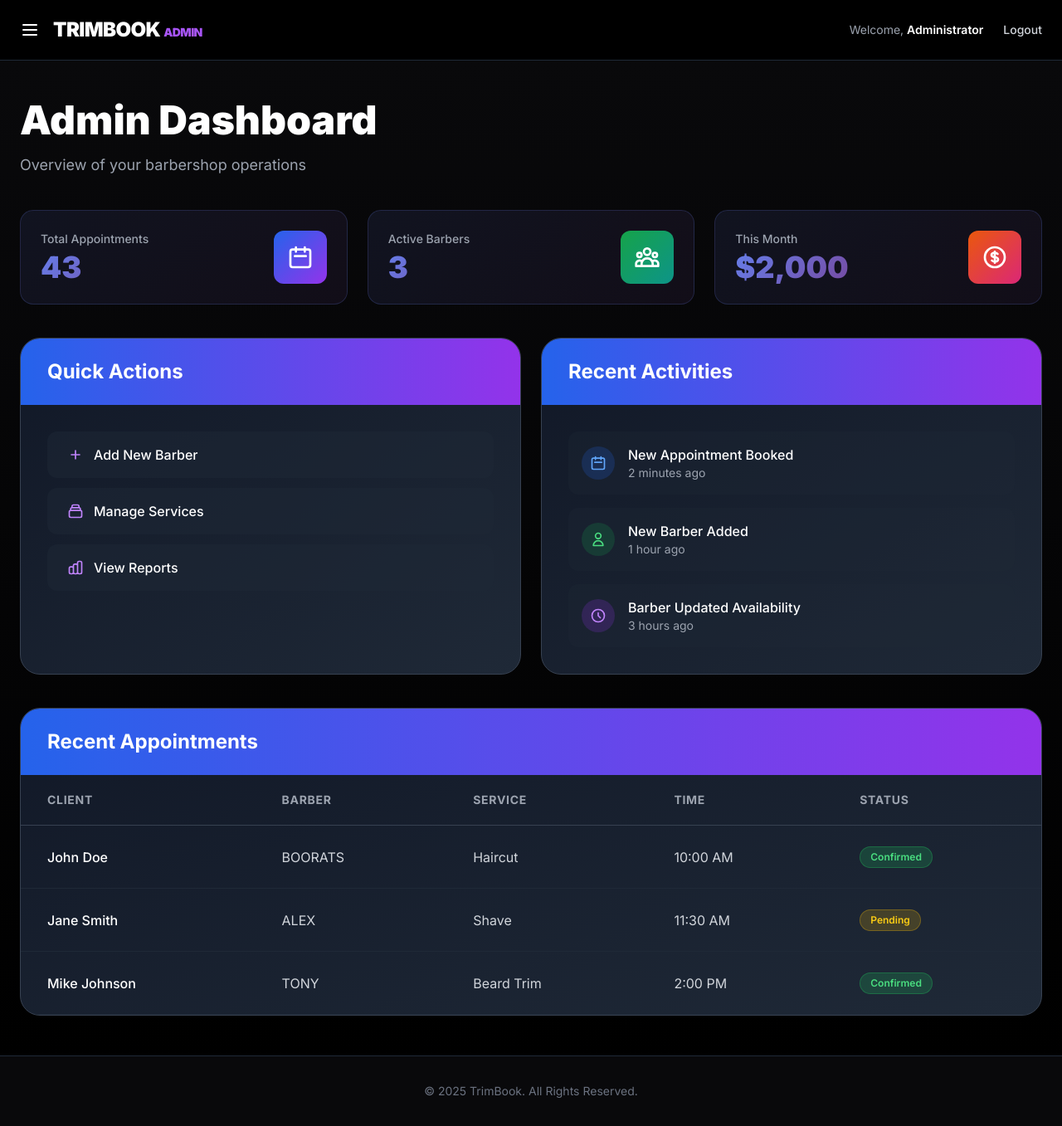
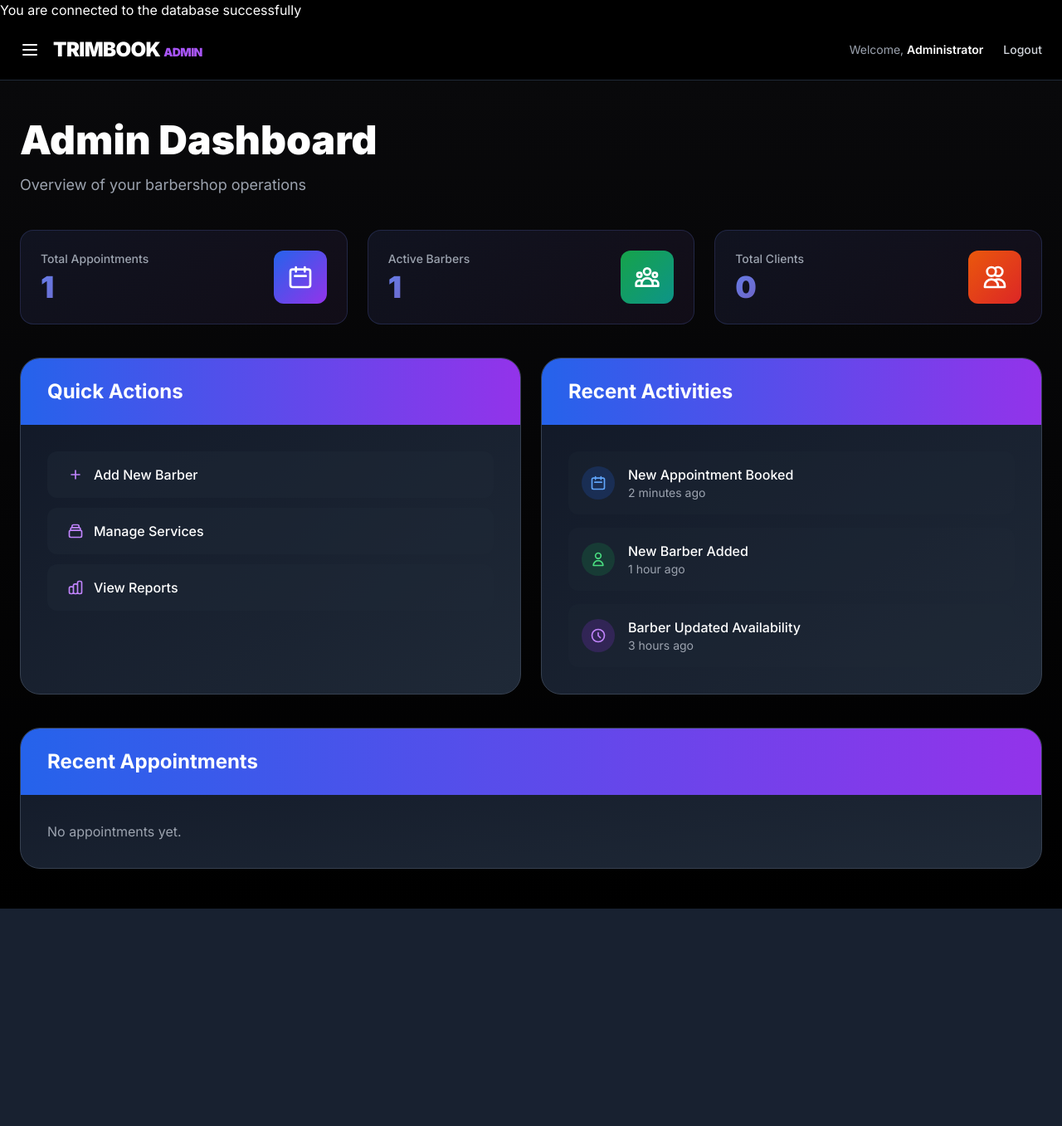
Before and after one commit to voncheems/trimbook, a PHP site: page /dashboards/admin_dashboard.php in a window 1280 px wide. Shown: the whole page at 83% size. After the commit the page ends 1095 px from the top, so only its background shows below. Run offline with PHP 8.4, Linux system fonts and the light colour scheme; tables that the repository leaves empty or names only in its code hold one stand-in row (values such as "Sample post"); some libraries are stand-ins or nearby versions.

Commit message:
Update admin_dashboard.php - accurate reports (total users)

```diff
--- a/dashboards/admin_dashboard.php
+++ b/dashboards/admin_dashboard.php
@@ -7,6 +7,40 @@ $admin_username = $_SESSION['admin_username'] ?? 'admin';
 
 // Get initials for avatar
 $initials = strtoupper(substr($admin_name, 0, 2));
+
+// Include database configuration
+require_once '../includes/dbconfig.php'; // Adjust path based on your file structure
+
+// Initialize stats with default values
+$stats = [
+    'total_appointments' => 0,
+    'active_barbers' => 0,
+    'total_clients' => 0
+];
+
+// Check if connection exists
+if (isset($conn) && $conn) {
+    // Count total appointments
+    $result = $conn->query("SELECT COUNT(*) as count FROM appointments");
+    if ($result) {
+        $row = $result->fetch_assoc();
+        $stats['total_appointments'] = $row['count'];
+    }
+
+    // Count active barbers
+    $result = $conn->query("SELECT COUNT(*) as count FROM barbers");
+    if ($result) {
+        $row = $result->fetch_assoc();
+        $stats['active_barbers'] = $row['count'];
+    }
+
+    // Count total clients (users with user_type = 'customer')
+    $result = $conn->query("SELECT COUNT(*) as count FROM users WHERE user_type = 'customer'");
+    if ($result) {
+        $row = $result->fetch_assoc();
+        $stats['total_clients'] = $row['count'];
+    }
+}
 ?>
 <!DOCTYPE html>
 <html lang="en">
@@ -68,6 +102,21 @@ $initials = strtoupper(substr($admin_name, 0, 2));
       transform: translateY(-2px);
       border-color: rgba(102, 126, 234, 0.4);
       box-shadow: 0 10px 30px rgba(102, 126, 234, 0.2);
+    }
+
+    .count-up {
+      animation: countUp 0.5s ease-out;
+    }
+
+    @keyframes countUp {
+      from {
+        opacity: 0;
+        transform: translateY(10px);
+      }
+      to {
+        opacity: 1;
+        transform: translateY(0);
+      }
     }
   </style>
 </head>
@@ -205,7 +254,7 @@ $initials = strtoupper(substr($admin_name, 0, 2));
           <div class="flex items-center justify-between">
             <div>
               <p class="text-gray-400 text-sm font-medium mb-1">Total Appointments</p>
-              <p class="text-4xl font-black gradient-text">43</p>
+              <p class="text-4xl font-black gradient-text count-up"><?= $stats['total_appointments'] ?></p>
             </div>
             <div class="w-16 h-16 bg-gradient-to-br from-blue-600 to-purple-600 rounded-xl flex items-center justify-center">
               <svg class="w-8 h-8" fill="none" stroke="currentColor" viewBox="0 0 24 24">
@@ -220,7 +269,7 @@ $initials = strtoupper(substr($admin_name, 0, 2));
           <div class="flex items-center justify-between">
             <div>
               <p class="text-gray-400 text-sm font-medium mb-1">Active Barbers</p>
-              <p class="text-4xl font-black gradient-text">3</p>
+              <p class="text-4xl font-black gradient-text count-up"><?= $stats['active_barbers'] ?></p>
             </div>
             <div class="w-16 h-16 bg-gradient-to-br from-green-600 to-teal-600 rounded-xl flex items-center justify-center">
               <svg class="w-8 h-8" fill="none" stroke="currentColor" viewBox="0 0 24 24">
@@ -230,16 +279,16 @@ $initials = strtoupper(substr($admin_name, 0, 2));
           </div>
         </div>
 
-        <!-- Monthly Revenue -->
+        <!-- Total Clients -->
         <div class="stat-card rounded-2xl p-6">
           <div class="flex items-center justify-between">
             <div>
-              <p class="text-gray-400 text-sm font-medium mb-1">This Month</p>
-              <p class="text-4xl font-black gradient-text">$2,000</p>
+              <p class="text-gray-400 text-sm font-medium mb-1">Total Clients</p>
+              <p class="text-4xl font-black gradient-text count-up"><?= $stats['total_clients'] ?></p>
             </div>
-            <div class="w-16 h-16 bg-gradient-to-br from-orange-600 to-pink-600 rounded-xl flex items-center justify-center">
+            <div class="w-16 h-16 bg-gradient-to-br from-orange-600 to-red-600 rounded-xl flex items-center justify-center">
               <svg class="w-8 h-8" fill="none" stroke="currentColor" viewBox="0 0 24 24">
-                <path stroke-linecap="round" stroke-linejoin="round" stroke-width="2" d="M12 8c-1.657 0-3 .895-3 2s1.343 2 3 2 3 .895 3 2-1.343 2-3 2m0-8c1.11 0 2.08.402 2.599 1M12 8V7m0 1v8m0 0v1m0-1c-1.11 0-2.08-.402-2.599-1M21 12a9 9 0 11-18 0 9 9 0 0118 0z"></path>
+                <path stroke-linecap="round" stroke-linejoin="round" stroke-width="2" d="M12 4.354a4 4 0 110 5.292M15 21H3v-1a6 6 0 0112 0v1zm0 0h6v-1a6 6 0 00-9-5.197M13 7a4 4 0 11-8 0 4 4 0 018 0z"></path>
               </svg>
             </div>
           </div>
@@ -254,7 +303,7 @@ $initials = strtoupper(substr($admin_name, 0, 2));
             <h2 class="text-2xl font-bold">Quick Actions</h2>
           </div>
           <div class="p-8 space-y-3">
-    <!-- Add New Barber - Fixed Link -->
+            <!-- Add New Barber -->
             <a href="/trimbook/dashboards/admin_addBarber.php" class="block">
               <button class="w-full bg-gray-800/50 hover:bg-gray-800 text-white px-6 py-4 rounded-xl font-medium transition flex items-center space-x-3 group">
                 <svg class="w-5 h-5 text-purple-400 group-hover:text-purple-300" fill="none" stroke="currentColor" viewBox="0 0 24 24">
@@ -269,12 +318,14 @@ $initials = strtoupper(substr($admin_name, 0, 2));
               </svg>
               <span>Manage Services</span>
             </button>
+            <a href="../dashboards/admin_reportpage.php" class="block">
               <button class="w-full bg-gray-800/50 hover:bg-gray-800 text-white px-6 py-4 rounded-xl font-medium transition flex items-center space-x-3 group">
                 <svg class="w-5 h-5 text-purple-400 group-hover:text-purple-300" fill="none" stroke="currentColor" viewBox="0 0 24 24">
                   <path stroke-linecap="round" stroke-linejoin="round" stroke-width="2" d="M9 19v-6a2 2 0 00-2-2H5a2 2 0 00-2 2v6a2 2 0 002 2h2a2 2 0 002-2zm0 0V9a2 2 0 012-2h2a2 2 0 012 2v10m-6 0a2 2 0 002 2h2a2 2 0 002-2m0 0V5a2 2 0 012-2h2a2 2 0 012 2v14a2 2 0 01-2 2h-2a2 2 0 01-2-2z"></path>
                 </svg>
                 <span>View Reports</span>
               </button>
+            </a>
           </div>
         </div>
 
@@ -326,65 +377,14 @@ $initials = strtoupper(substr($admin_name, 0, 2));
         <div class="bg-gradient-to-r from-blue-600 to-purple-600 px-8 py-6">
           <h2 class="text-2xl font-bold">Recent Appointments</h2>
         </div>
-        <div class="overflow-x-auto">
-          <table class="w-full">
-            <thead class="border-b border-gray-700">
-              <tr class="text-gray-400 text-sm font-semibold uppercase tracking-wider">
-                <th class="px-8 py-5 text-left">Client</th>
-                <th class="px-8 py-5 text-left">Barber</th>
-                <th class="px-8 py-5 text-left">Service</th>
-                <th class="px-8 py-5 text-left">Time</th>
-                <th class="px-8 py-5 text-left">Status</th>
-              </tr>
-            </thead>
-            <tbody>
-              <tr class="border-b border-gray-800 hover:bg-gray-800/50 transition">
-                <td class="px-8 py-6 font-medium">John Doe</td>
-                <td class="px-8 py-6 text-gray-300">BOORATS</td>
-                <td class="px-8 py-6 text-gray-300">Haircut</td>
-                <td class="px-8 py-6 text-gray-300">10:00 AM</td>
-                <td class="px-8 py-6">
-                  <span class="inline-flex items-center px-3 py-1 rounded-full text-xs font-semibold bg-green-500/20 text-green-400 border border-green-500/30">
-                    Confirmed
-                  </span>
-                </td>
-              </tr>
-              <tr class="border-b border-gray-800 hover:bg-gray-800/50 transition">
-                <td class="px-8 py-6 font-medium">Jane Smith</td>
-                <td class="px-8 py-6 text-gray-300">ALEX</td>
-                <td class="px-8 py-6 text-gray-300">Shave</td>
-                <td class="px-8 py-6 text-gray-300">11:30 AM</td>
-                <td class="px-8 py-6">
-                  <span class="inline-flex items-center px-3 py-1 rounded-full text-xs font-semibold bg-yellow-500/20 text-yellow-400 border border-yellow-500/30">
-                    Pending
-                  </span>
-                </td>
-              </tr>
-              <tr class="border-b border-gray-800 hover:bg-gray-800/50 transition">
-                <td class="px-8 py-6 font-medium">Mike Johnson</td>
-                <td class="px-8 py-6 text-gray-300">TONY</td>
-                <td class="px-8 py-6 text-gray-300">Beard Trim</td>
-                <td class="px-8 py-6 text-gray-300">2:00 PM</td>
-                <td class="px-8 py-6">
-                  <span class="inline-flex items-center px-3 py-1 rounded-full text-xs font-semibold bg-green-500/20 text-green-400 border border-green-500/30">
-                    Confirmed
-                  </span>
-                </td>
-              </tr>
-            </tbody>
-          </table>
+        <div class="p-8">
+          <p class="text-gray-400">No appointments yet.</p>
         </div>
       </div>
 
     </div>
   </main>
 
-  <!-- Footer -->
-  <footer class="bg-zinc-950 border-t border-gray-800 py-8 text-center">
-    <p class="text-gray-500 text-sm">&copy; <?= date("Y") ?> TrimBook. All Rights Reserved.</p>
-  </footer>
-
-  <!-- JavaScript -->
   <script>
     function toggleSidebar() {
       const sidebar = document.getElementById('sidebar');
@@ -393,18 +393,6 @@ $initials = strtoupper(substr($admin_name, 0, 2));
       sidebar.classList.toggle('open');
       overlay.classList.toggle('show');
     }
-
-    // Close sidebar when pressing Escape key
-    document.addEventListener('keydown', function(event) {
-      if (event.key === 'Escape') {
-        const sidebar = document.getElementById('sidebar');
-        const overlay = document.getElementById('overlay');
-        if (sidebar.classList.contains('open')) {
-          sidebar.classList.remove('open');
-          overlay.classList.remove('show');
-        }
-      }
-    });
   </script>
 
 </body>
```
Lines whose indentation alone changed are shown as unchanged.
